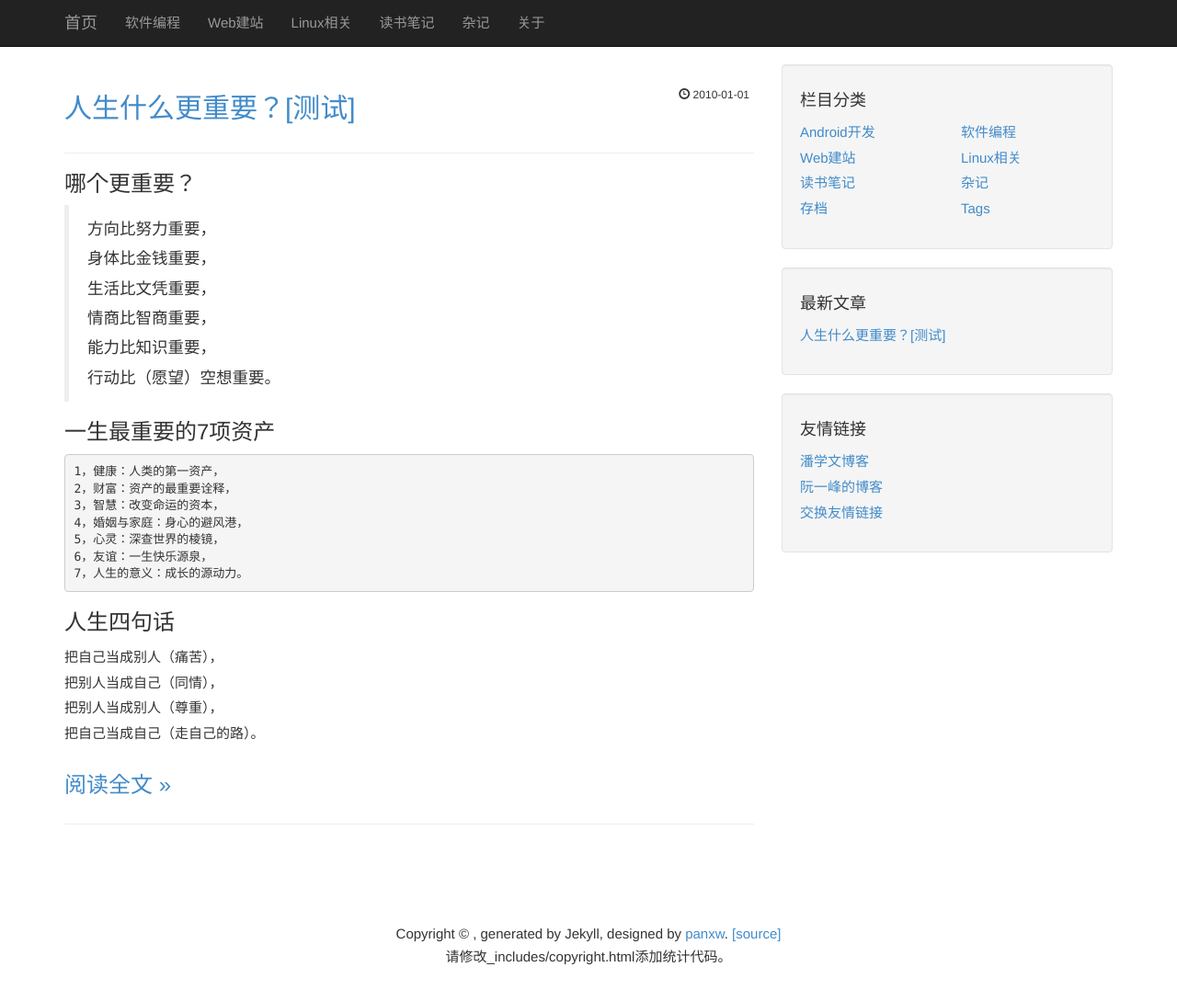
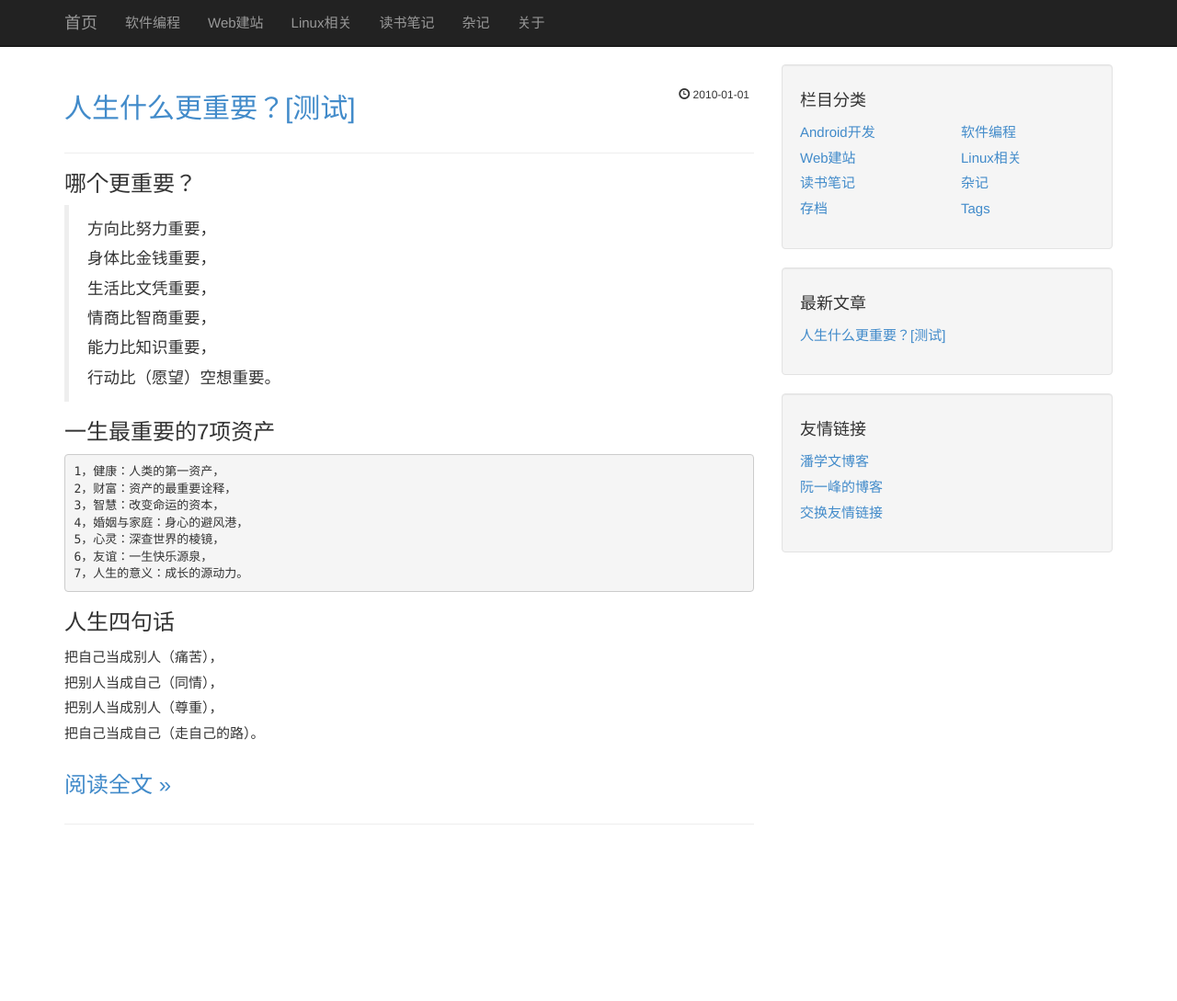
Before and after one commit to DF-Kyun/DF-Kyun.github.io, a Jekyll site: the page built from index.html, in a window 1280 px wide and 1101 px high. Shown: the top 1089 px of the window at 92% size. Built offline with Jekyll 4.4.1, drawn with Linux system fonts in a browser that asks for light colours; the list of posts is cut into pages by our own code.

Commit message:
页面下标修改

```diff
--- a/_includes/copyright.html
+++ b/_includes/copyright.html
@@ -1,5 +1,3 @@
             <div style="text-align:center;margin-top:15px;">
-				Copyright &copy; {{ site.domain }}, generated by Jekyll, designed by <a href="https://www.panxw.com">panxw</a>. <a href="https://github.com/{{site.github}}/{{site.github}}.github.com">[source]</a>
-				<br/>
-				请修改_includes/copyright.html添加统计代码。
+
             </div>
```
